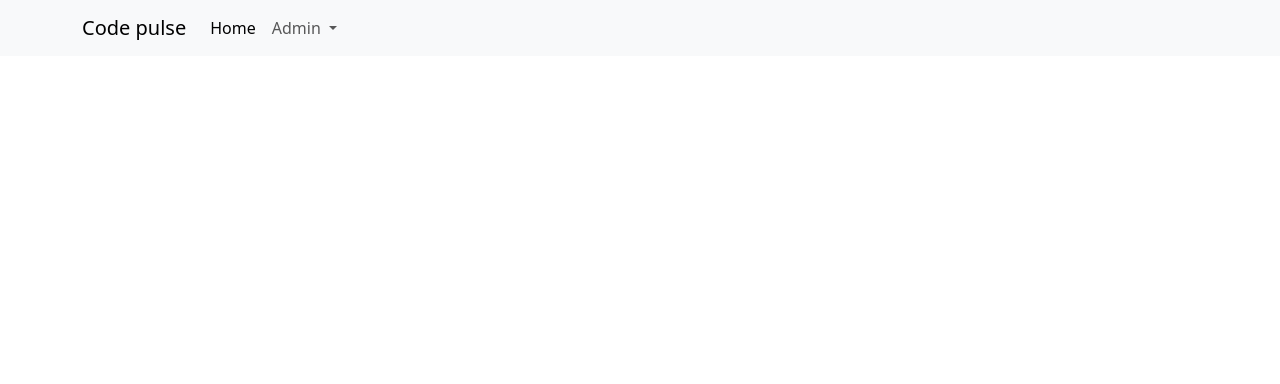
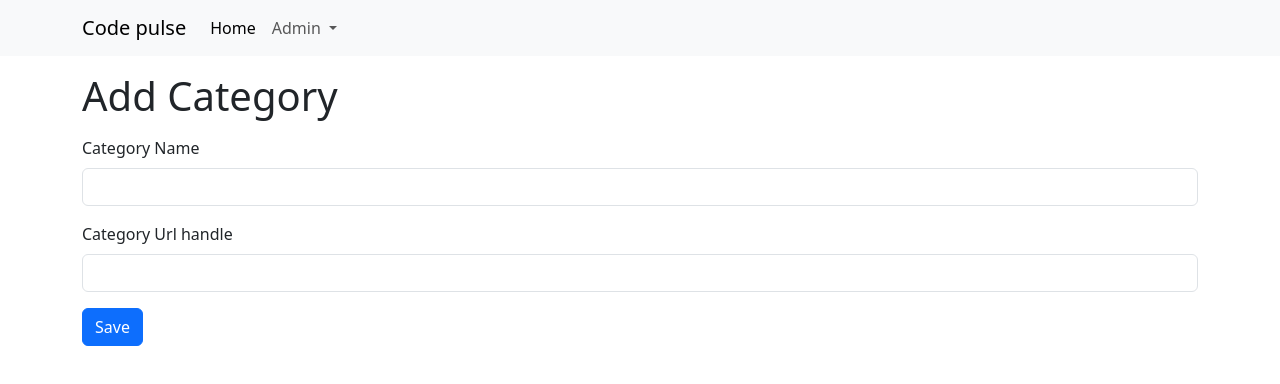
Before and after one commit to RokasMesk/CodePulseUI, an Angular app: page /admin/categories/add in a window 1280 px wide. Before the commit this address led to /. Shown: the top 384 px of the page. Built offline with nearby package versions, Linux system fonts and the light colour scheme.

Commit message:
Added subscriptions, posting functionality for categories.

```diff
--- a/src/app/app.component.ts
+++ b/src/app/app.component.ts
@@ -3,11 +3,14 @@ import { CommonModule } from '@angular/common';
 import { RouterLink, RouterOutlet } from '@angular/router';
 import { NavbarComponent } from './core/components/navbar/navbar.component';
 import { RouterModule } from '@angular/router';
+import { FormsModule } from '@angular/forms';
+import { HttpClientModule } from '@angular/common/http';
 
 @Component({
   selector: 'app-root',
   standalone: true,
-  imports: [CommonModule, RouterOutlet, NavbarComponent, RouterModule, RouterLink],
+  imports: [CommonModule, RouterOutlet, NavbarComponent, RouterModule, RouterLink,
+    FormsModule, HttpClientModule,HttpClientModule],
   templateUrl: './app.component.html',
   styleUrl: './app.component.css'
 })
--- a/src/app/app.config.ts
+++ b/src/app/app.config.ts
@@ -1,9 +1,10 @@
-import { ApplicationConfig } from '@angular/core';
+import { ApplicationConfig, importProvidersFrom } from '@angular/core';
 import { provideRouter } from '@angular/router';
 
 import { routes } from './app.routes';
 import { provideClientHydration } from '@angular/platform-browser';
+import { HttpClientModule } from '@angular/common/http';
 
 export const appConfig: ApplicationConfig = {
-  providers: [provideRouter(routes), provideClientHydration()]
+  providers: [provideRouter(routes), provideClientHydration(),  importProvidersFrom(HttpClientModule)]
 };
--- a/src/app/core/components/navbar/navbar.component.html
+++ b/src/app/core/components/navbar/navbar.component.html
@@ -14,7 +14,7 @@
               Admin
             </a>
             <ul class="dropdown-menu">
-              <li><a class="dropdown-item" routerLink="admin/categories">Categories</a></li>
+              <li><a class="dropdown-item" [routerLink]="['categoriesList']" routerLinkActive="active" ariaCurrentWhenActive="page">Categories</a></li>
               <!-- <li><hr class="dropdown-divider"></li>
               <li><a class="dropdown-item" href="#">Something else here</a></li> -->
             </ul>
--- a/src/app/core/components/navbar/navbar.component.ts
+++ b/src/app/core/components/navbar/navbar.component.ts
@@ -1,9 +1,10 @@
 import { Component } from '@angular/core';
+import { RouterLink } from '@angular/router';
 
 @Component({
   selector: 'app-navbar',
   standalone: true,
-  imports: [],
+  imports: [RouterLink],
   templateUrl: './navbar.component.html',
   styleUrl: './navbar.component.css'
 })
--- /dev/null
+++ b/src/app/features/category/add-category/add-category.component.html
@@ -0,0 +1,20 @@
+<div class="container">
+    <h1 class="mt-3">Add Category</h1>
+    <form #form="ngForm" (ngSubmit)="onFormSubmit()">
+        <div class="mt-2">
+            <div class="mt-3">
+                <label class="form-label">Category Name</label>
+                <input type="text" id="categoryName" class="form-control" name="categoryName" [(ngModel)]="model.name">
+            </div>
+
+            <div class="mt-3">
+                <label class="form-label">Category Url handle</label>
+                <input type="text" id="categoryUrlHandle" class="form-control" name="categoryUrlHandle" [(ngModel)]="model.urlHandle">
+            </div>
+
+            <div class="mt-3">
+                <button type="submit" class="btn btn-primary">Save</button>
+            </div>
+        </div>
+    </form>
+</div>
--- /dev/null
+++ b/src/app/features/category/add-category/add-category.component.ts
@@ -0,0 +1,40 @@
+import { Component, OnDestroy } from '@angular/core';
+import { FormsModule } from '@angular/forms';
+import { AddCategoryRequest } from '../models/add-category-request.model';
+import { CategoryService } from '../services/category.service';
+import { HttpClientModule } from '@angular/common/http';
+import { response } from 'express';
+import { Subscription } from 'rxjs';
+
+@Component({
+  selector: 'app-add-category',
+  standalone: true,
+  imports: [FormsModule, HttpClientModule],
+  templateUrl: './add-category.component.html',
+  styleUrl: './add-category.component.css'
+})
+export class AddCategoryComponent implements OnDestroy {
+
+  private addCategorySubscription?:Subscription;
+
+  model:AddCategoryRequest;
+  constructor(private categoryService: CategoryService){
+    this.model = {
+      name:'',
+      urlHandle:''
+    }
+  }
+
+  onFormSubmit(){
+    console.log(this.model);
+    this.addCategorySubscription = this.categoryService.addCategory(this.model)
+    .subscribe({
+      next:(response)=>{
+        console.log("Add was successful");
+      }
+    });
+  }
+  ngOnDestroy(): void {
+    this.addCategorySubscription?.unsubscribe();
+  }
+}
--- a/src/app/features/category/category-list/category-list.component.html
+++ b/src/app/features/category/category-list/category-list.component.html
@@ -1,6 +1,6 @@
 <div class="container">
     <h1 class="mt-3">Category List</h1>
     <div class="d-flex justify-content-end mt-3">
-        <a href="" class="btn btn-primary">Add Category</a>
+        <a [routerLink]="['/admin/categories/add']" routerLinkActive="router-link-active" class="btn btn-primary">Add Category</a>
     </div>
 </div>
--- a/src/app/features/category/category-list/category-list.component.ts
+++ b/src/app/features/category/category-list/category-list.component.ts
@@ -1,9 +1,11 @@
 import { Component } from '@angular/core';
+import { FormsModule } from '@angular/forms';
+import { RouterLink } from '@angular/router';
 
 @Component({
   selector: 'app-category-list',
   standalone: true,
-  imports: [],
+  imports: [RouterLink, FormsModule],
   templateUrl: './category-list.component.html',
   styleUrl: './category-list.component.css'
 })
--- /dev/null
+++ b/src/app/features/category/models/add-category-request.model.ts
@@ -0,0 +1,4 @@
+export interface AddCategoryRequest{
+    name:string;
+    urlHandle:string;
+}
--- /dev/null
+++ b/src/app/features/category/services/category.service.ts
@@ -0,0 +1,16 @@
+import { Injectable } from '@angular/core';
+import { AddCategoryRequest } from '../models/add-category-request.model';
+import { Observable } from 'rxjs';
+import { HttpClient } from '@angular/common/http';
+
+@Injectable({
+  providedIn: 'root'
+})
+export class CategoryService {
+
+  constructor(private http: HttpClient) { }
+
+  addCategory(model:AddCategoryRequest):Observable<void>{
+    return this.http.post<void>('https://localhost:7250/api/Categories', model);
+  }
+}
```
Also changed, not shown: src/app/app.routes.ts (+6 -1 lines), src/app/features/category/add-category/add-category.component.css (added), 2 other files (tests, documents, lock files or other folders).
